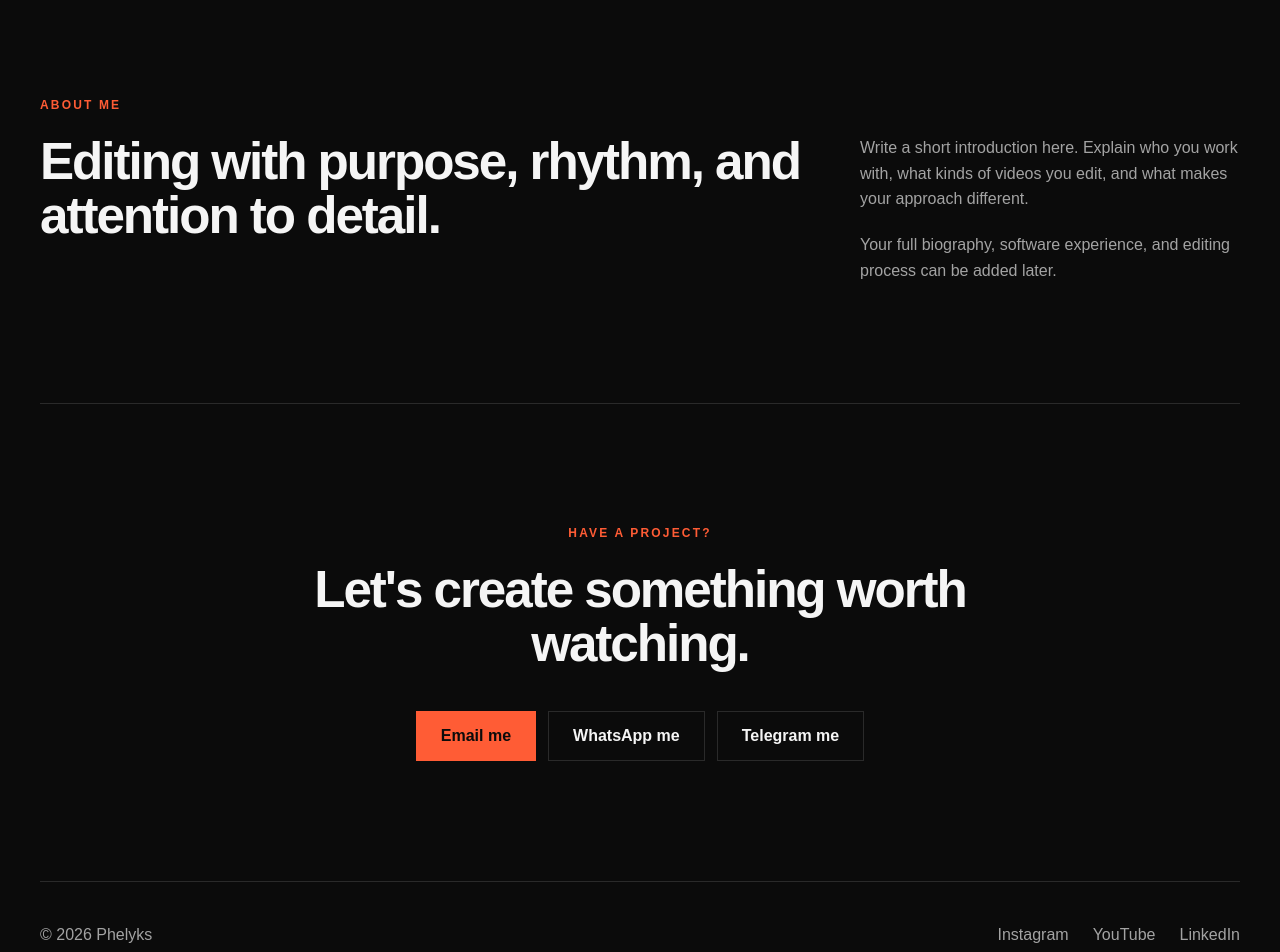
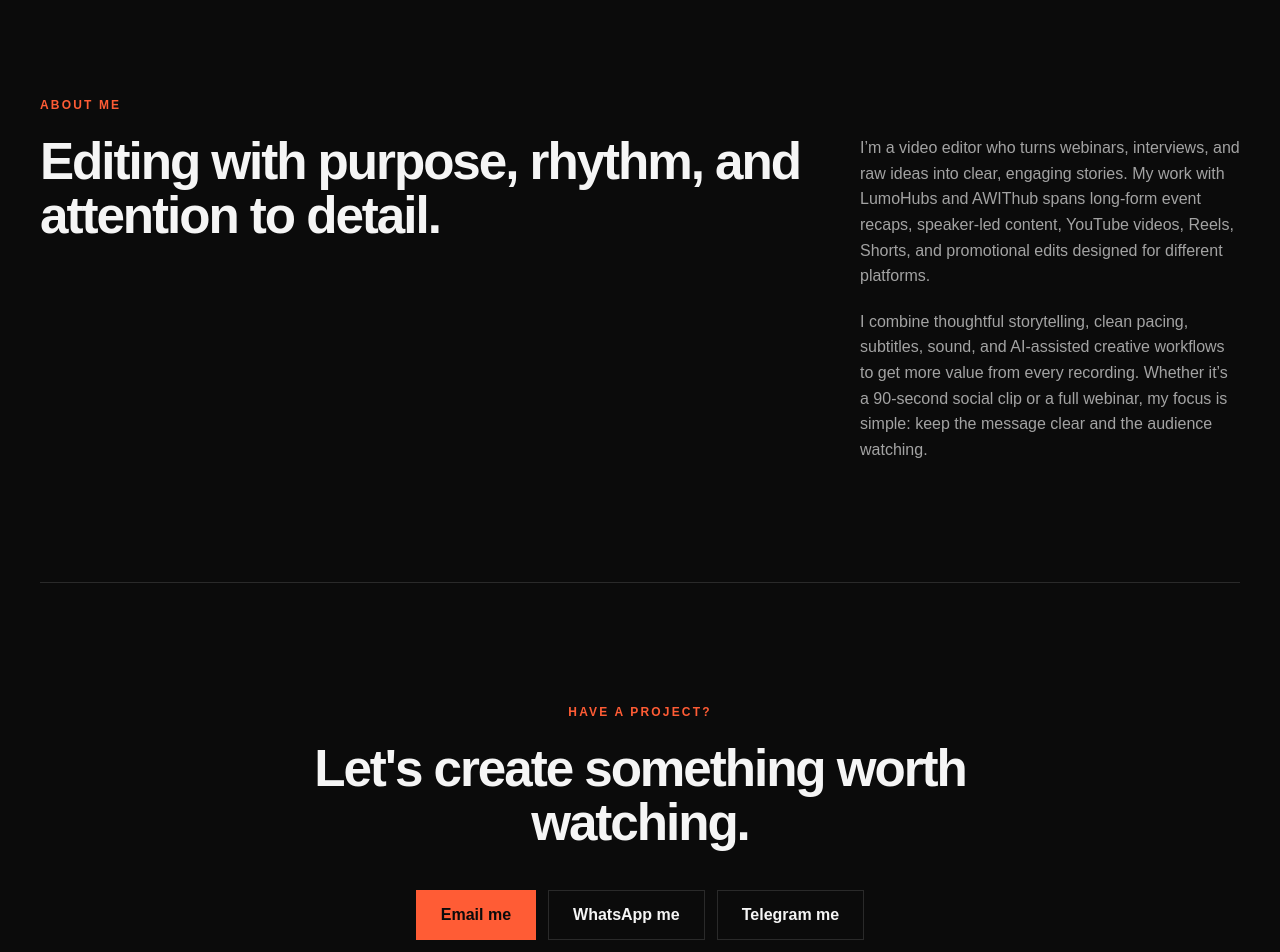
Before and after one commit to Phelyks/VidPortorfolio, a Next.js app: page / in a window 1280 px wide. Shown: the part 3080-4032 px from the top of the page. Built offline with nearby package versions, Linux system fonts and the light colour scheme.

Commit message:
update portfolio

```diff
--- a/src/app/page.js
+++ b/src/app/page.js
@@ -372,14 +372,18 @@ export default function Home() {
 
             <div>
               <p>
-                Write a short introduction here. Explain who you work with, what
-                kinds of videos you edit, and what makes your approach
-                different.
+                I’m a video editor who turns webinars, interviews, and raw ideas
+                into clear, engaging stories. My work with LumoHubs and AWIThub
+                spans long-form event recaps, speaker-led content, YouTube
+                videos, Reels, Shorts, and promotional edits designed for
+                different platforms.
               </p>
-
               <p>
-                Your full biography, software experience, and editing process
-                can be added later.
+                I combine thoughtful storytelling, clean pacing, subtitles,
+                sound, and AI-assisted creative workflows to get more value from
+                every recording. Whether it’s a 90-second social clip or a full
+                webinar, my focus is simple: keep the message clear and the
+                audience watching.
               </p>
             </div>
           </div>
@@ -424,16 +428,9 @@ export default function Home() {
         <p>© {new Date().getFullYear()} Phelyks</p>
 
         <div className="social-links">
-          <a
-            href="https://instagram.com/"
-            target="_blank"
-            rel="noopener noreferrer"
-          >
-            Instagram
-          </a>
 
           <a
-            href="https://youtube.com/"
+            href="https://www.youtube.com/@flexxmosh"
             target="_blank"
             rel="noopener noreferrer"
           >
@@ -441,7 +438,7 @@ export default function Home() {
           </a>
 
           <a
-            href="https://linkedin.com/"
+            href="https://www.linkedin.com/in/flexxmosh/"
             target="_blank"
             rel="noopener noreferrer"
           >
```
